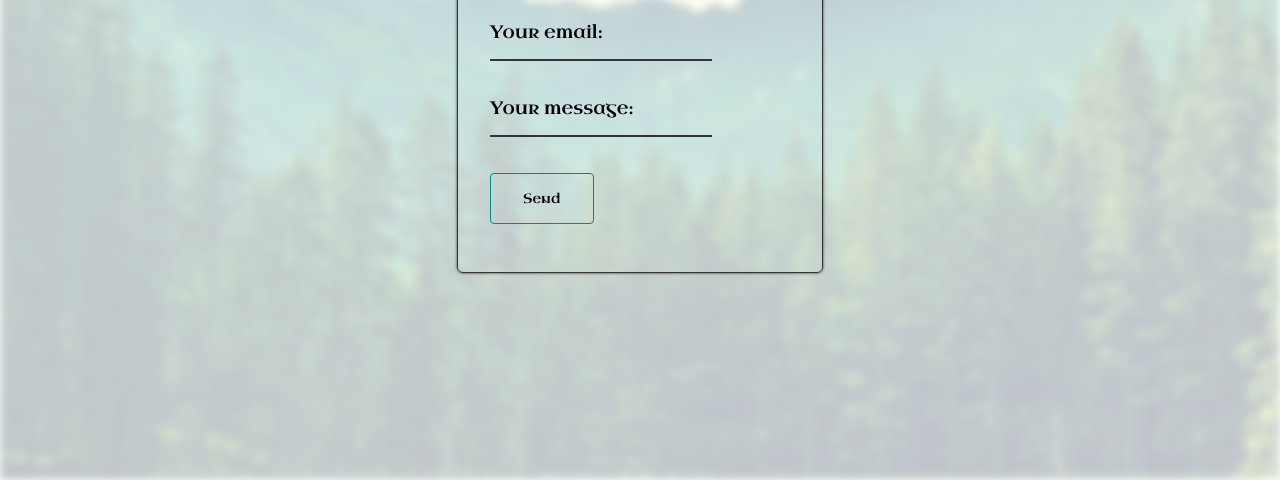
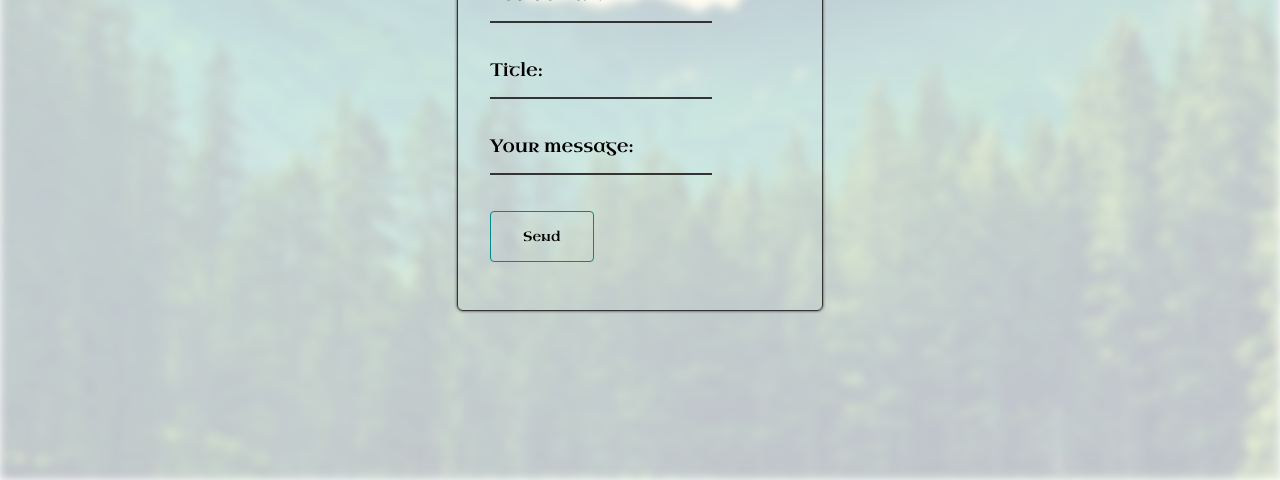
Before and after one commit to Foodjubi/Foodjubi.github.io, a plain HTML site: page from contact/index.html in a window 1280 px wide. Shown: the part 320-800 px from the top of the page. Drawn offline with Linux system fonts and the light colour scheme.

Commit message:
Add files via upload

```diff
--- a/from contact/index.html
+++ b/from contact/index.html
@@ -28,6 +28,12 @@
                 </label>
             </div>
             <div class="form-control">
+                <input type="text" name="title" required>
+                <label>
+                    Title:
+                </label>
+            </div>
+            <div class="form-control">
                 <input type="text" name="message" required>
                 <label>
                     Your message:
```
